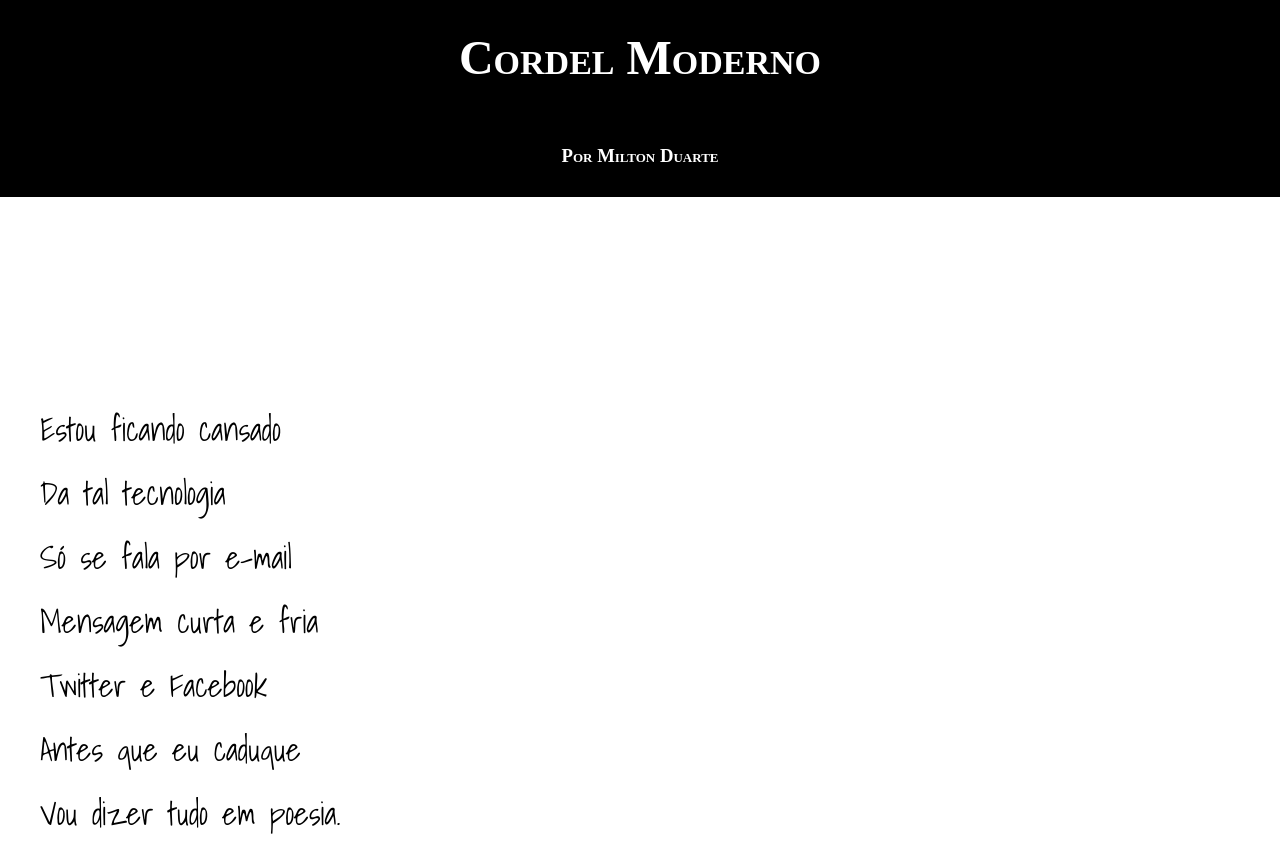
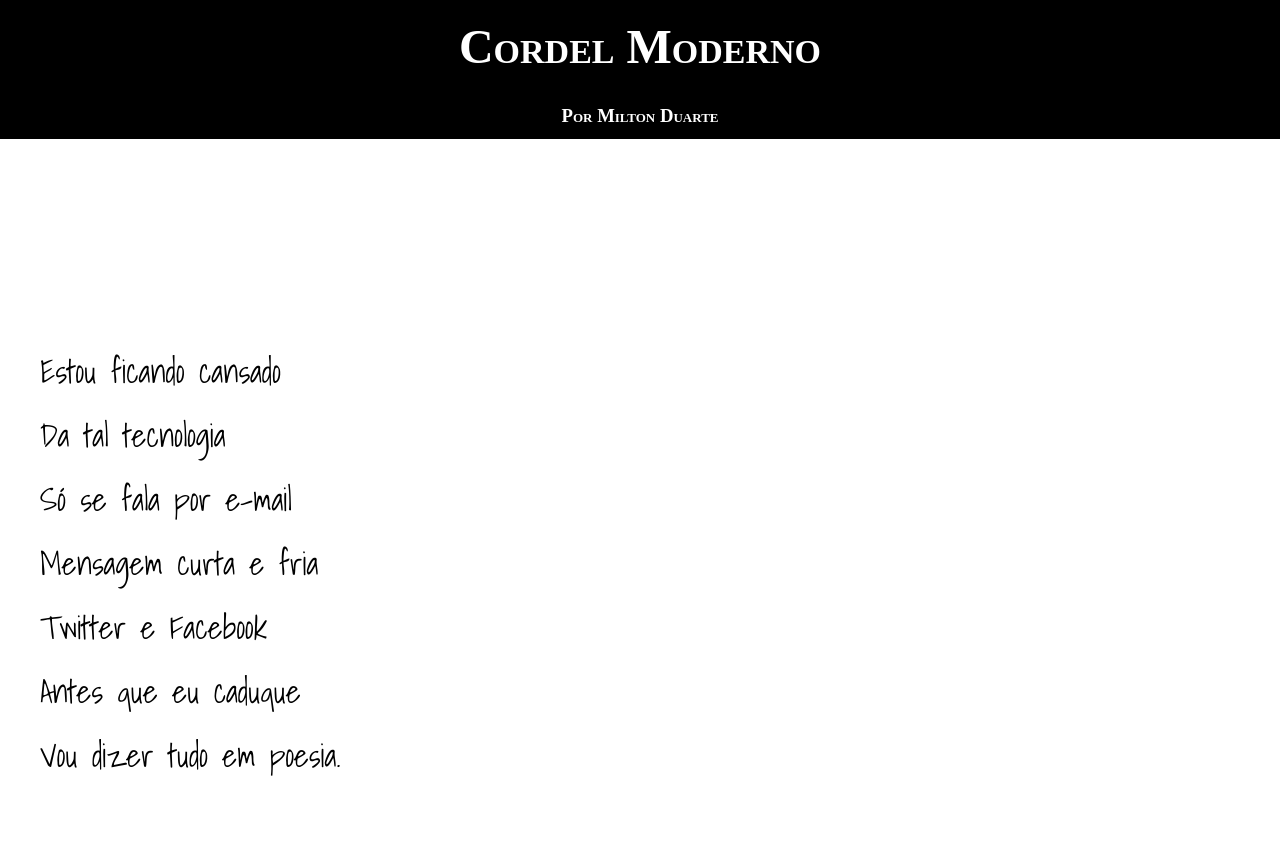
Before and after one commit to Jagarnot/Novo-projeto-cordel, a plain HTML site: page index.html in a window 1280 px wide. Shown: the top 848 px of the page. Drawn offline with Linux system fonts and the light colour scheme; a web font is replaced by a local one.

Commit message:
alteração

```diff
--- a/MeuCSS.css
+++ b/MeuCSS.css
@@ -11,14 +11,15 @@ body{
 }
 
 header > h1{
-    padding: 30px;/*Código para adicionar um espaçamento no titulo principal de 30 pixels*/
+    padding: 19px;/*Código para adicionar um espaçamento no titulo principal de 30 pixels*/
     /*text-transform: uppercase; - Código para deixar tudo maiusculo transformando*/
     font-variant: small-caps;/*Código para deixar todas as letras maiusculas mas as primeiras letras ainda maiores assim deixando com o traço das letras maiusculas porem com p tamanho correto desejado*/
     font-size: 3em;
 }
 
 header > h3{
-    padding: 30px;
+    padding: 12px;
+
 
 }
 
@@ -46,7 +47,6 @@ h1{
     text-align: center;
     color: white;
     background-color: black;
-
 }
 
 h3{
```
